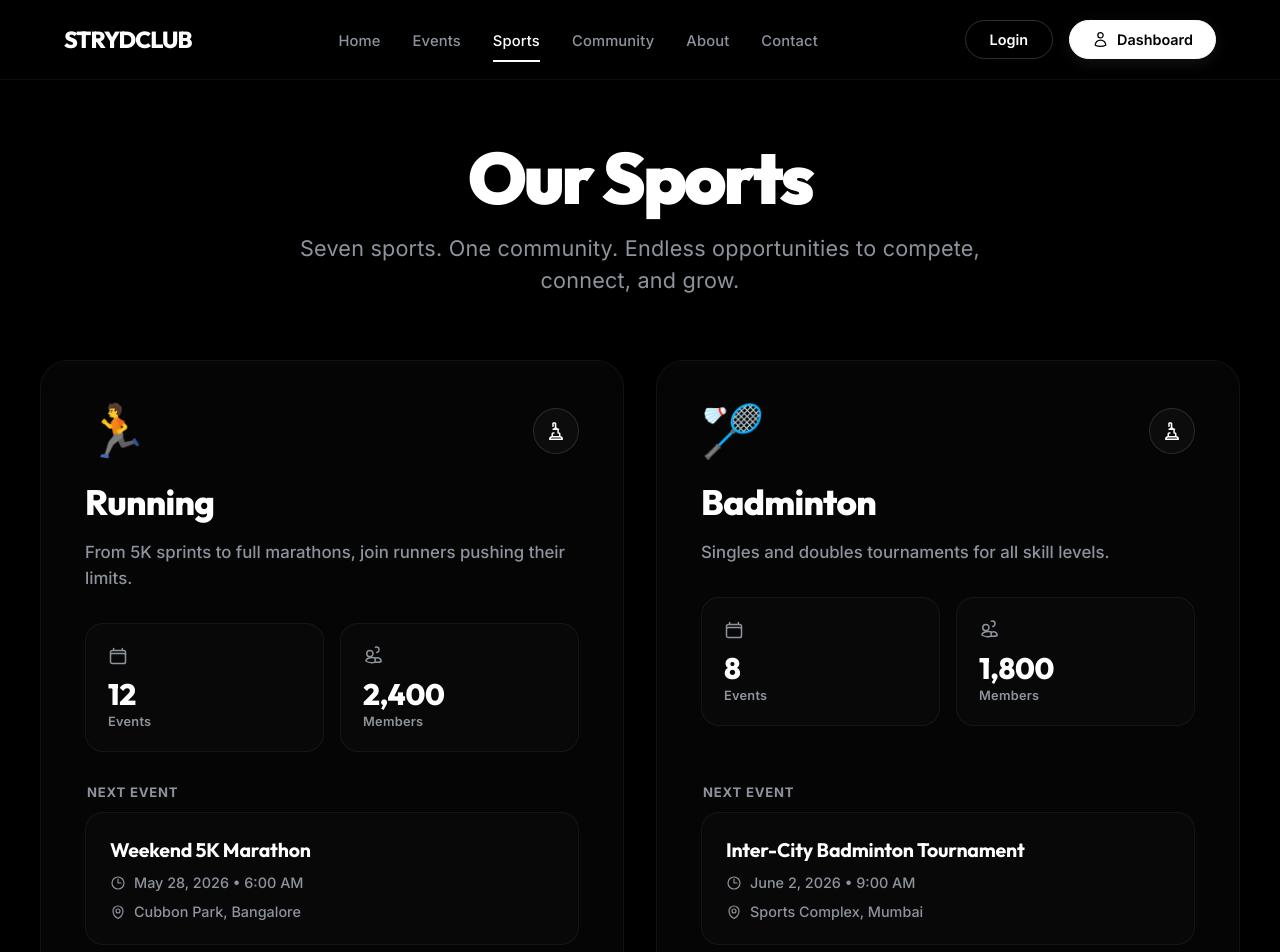
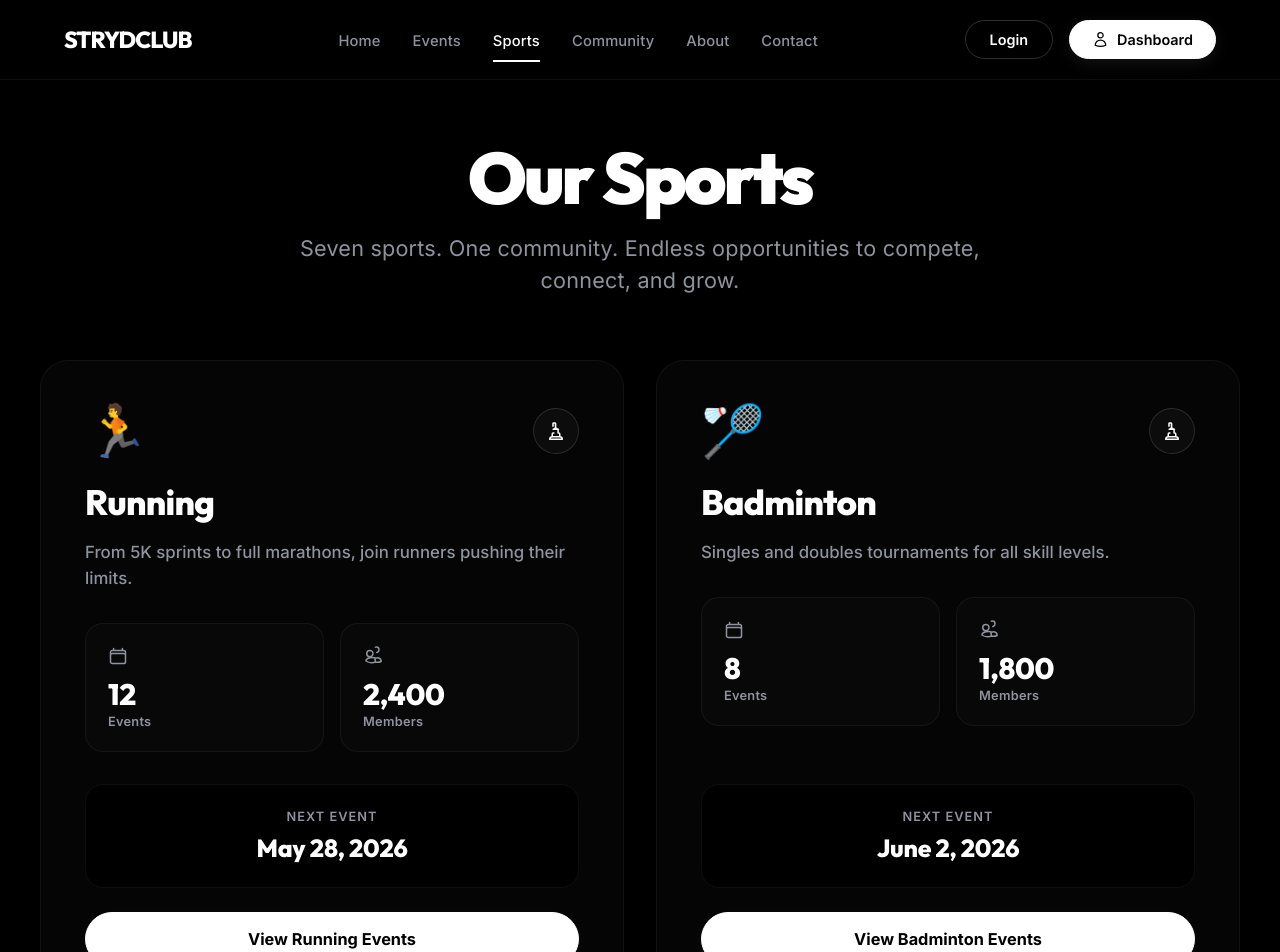
Before and after one commit to Midhunnairts/StrydclubFrontend, an Angular app: page /sports in a window 1280 px wide. Shown: the top 952 px of the page. Built offline with nearby package versions, Linux system fonts and the light colour scheme.

Commit message:
sports page remaining part

```diff
--- a/src/app/pages/sports/sports.html
+++ b/src/app/pages/sports/sports.html
@@ -51,33 +51,29 @@
 
           <!-- Bottom Next Event Sub-card Panel -->
           <div class="sport-next-event-panel">
-            <span class="panel-section-title">Next Event</span>
-
             <div class="panel-event-details">
-              <h3 class="panel-event-title">{{ sport.nextEvent.title }}</h3>
-
-              <!-- Date & Time Row -->
-              <div class="panel-meta-row">
-                <svg xmlns="http://www.w3.org/2000/svg" fill="none" viewBox="0 0 24 24" stroke-width="1.8" stroke="currentColor" class="meta-icon">
-                  <path stroke-linecap="round" stroke-linejoin="round" d="M12 6v6h4.5m4.5 0a9 9 0 1 1-18 0 9 9 0 0 1 18 0Z" />
-                </svg>
-                <span>{{ sport.nextEvent.date }} • {{ sport.nextEvent.time }}</span>
-              </div>
-
-              <!-- Location Row -->
-              <div class="panel-meta-row">
-                <svg xmlns="http://www.w3.org/2000/svg" fill="none" viewBox="0 0 24 24" stroke-width="1.8" stroke="currentColor" class="meta-icon">
-                  <path stroke-linecap="round" stroke-linejoin="round" d="M15 10.5a3 3 0 1 1-6 0 3 3 0 0 1 6 0Z" />
-                  <path stroke-linecap="round" stroke-linejoin="round" d="M19.5 10.5c0 7.142-7.5 11.25-7.5 11.25S4.5 17.642 4.5 10.5a7.5 7.5 0 1 1 15 0Z" />
-                </svg>
-                <span>{{ sport.nextEvent.location }}</span>
-              </div>
+              <span class="panel-section-title">Next Event</span>
+              <h3 class="panel-event-date">{{ sport.nextEvent.date }}</h3>
             </div>
           </div>
+
+          <!-- View Sport Events Button -->
+          <a href="#" class="btn-view-sport-events" id="btn-view-{{ sport.name.toLowerCase() }}-events">
+            View {{ sport.name }} Events
+          </a>
 
         </div>
       }
     </div>
 
+    <!-- Request a Sport CTA Section -->
+    <div class="request-sport-banner" id="request-sport-cta">
+      <h2 class="banner-title">Don't see your sport?</h2>
+      <p class="banner-subtitle">We're constantly expanding. Let us know what you'd like to see next.</p>
+      <button class="btn-request-sport" id="btn-request-sport-action">
+        Request a Sport
+      </button>
+    </div>
+
   </div>
 </section>
--- a/src/app/pages/sports/sports.scss
+++ b/src/app/pages/sports/sports.scss
@@ -185,56 +185,125 @@
   margin-top: auto; /* Pushes to the bottom */
 }
 
-.panel-section-title {
-  font-family: var(--font-family-body);
-  font-size: 0.82rem;
-  font-weight: 700;
-  text-transform: uppercase;
-  color: var(--text-muted);
-  letter-spacing: 0.06em;
-  margin-bottom: 12px;
-  padding-left: 2px;
-}
-
 .panel-event-details {
   display: flex;
   flex-direction: column;
-  gap: 12px;
+  align-items: center;
+  justify-content: center;
   padding: 24px;
   border-radius: 18px;
-  background-color: rgba(255, 255, 255, 0.015);
+  background-color: #000000;
   border: 1px solid rgba(255, 255, 255, 0.05);
   transition: var(--transition-smooth);
+  text-align: center;
 
-  .panel-event-title {
+  .panel-section-title {
+    font-family: var(--font-family-body);
+    font-size: 0.8rem;
+    font-weight: 600;
+    text-transform: uppercase;
+    color: var(--text-muted);
+    letter-spacing: 0.08em;
+    margin-bottom: 8px;
+  }
+
+  .panel-event-date {
     font-family: var(--font-family-title);
-    font-size: 1.22rem;
-    font-weight: 700;
+    font-size: 1.55rem;
+    font-weight: 800;
     color: var(--text-white);
     margin: 0;
     letter-spacing: -0.01em;
   }
 
-  .panel-meta-row {
-    display: flex;
-    align-items: center;
-    gap: 8px;
-    font-family: var(--font-family-body);
-    font-size: 0.9rem;
-    font-weight: 500;
-    color: var(--text-muted);
+  &:hover {
+    border-color: rgba(255, 255, 255, 0.12);
+    box-shadow: 0 0 15px rgba(255, 255, 255, 0.02);
+  }
+}
 
-    .meta-icon {
-      width: 16px;
-      height: 16px;
-      color: var(--text-muted);
-      flex-shrink: 0;
-    }
+.btn-view-sport-events {
+  display: flex;
+  align-items: center;
+  justify-content: center;
+  width: 100%;
+  padding: 16px;
+  border-radius: 50px;
+  background-color: var(--text-white);
+  border: 1px solid var(--text-white);
+  font-family: var(--font-family-body);
+  font-size: 1.02rem;
+  font-weight: 700;
+  color: var(--bg-dark-pure);
+  text-decoration: none;
+  box-shadow: 0 4px 15px rgba(255, 255, 255, 0.04);
+  transition: var(--transition-smooth);
+  margin-top: 24px;
+
+  &:hover {
+    transform: translateY(-2px);
+    box-shadow: 0 6px 22px rgba(255, 255, 255, 0.18);
+  }
+}
+
+/* Request a Sport CTA Section */
+.request-sport-banner {
+  display: flex;
+  flex-direction: column;
+  align-items: center;
+  justify-content: center;
+  text-align: center;
+  padding: 80px 40px;
+  background-color: rgba(255, 255, 255, 0.01);
+  border: 1px solid rgba(255, 255, 255, 0.04);
+  border-radius: 28px;
+  margin-top: 80px;
+  backdrop-filter: blur(4px);
+  -webkit-backdrop-filter: blur(4px);
+  transition: var(--transition-smooth);
+
+  &:hover {
+    background-color: rgba(255, 255, 255, 0.02);
+    border-color: rgba(255, 255, 255, 0.08);
   }
 
-  &:hover {
-    background-color: rgba(255, 255, 255, 0.03);
-    border-color: rgba(255, 255, 255, 0.08);
+  .banner-title {
+    font-family: var(--font-family-title);
+    font-size: 3.2rem;
+    font-weight: 800;
+    color: var(--text-white);
+    margin: 0 0 16px 0;
+    letter-spacing: -0.03em;
+  }
+
+  .banner-subtitle {
+    font-family: var(--font-family-body);
+    font-size: 1.22rem;
+    font-weight: 400;
+    color: var(--text-muted);
+    margin: 0 0 36px 0;
+    max-width: 600px;
+    line-height: 1.5;
+  }
+
+  .btn-request-sport {
+    display: inline-block;
+    padding: 15px 44px;
+    border-radius: 50px;
+    border: 1.8px solid rgba(255, 255, 255, 0.22);
+    background-color: transparent;
+    font-family: var(--font-family-body);
+    font-size: 1rem;
+    font-weight: 700;
+    color: var(--text-white);
+    transition: var(--transition-smooth);
+    cursor: pointer;
+
+    &:hover {
+      background-color: rgba(255, 255, 255, 0.05);
+      border-color: rgba(255, 255, 255, 0.5);
+      transform: translateY(-2px);
+    }
   }
 }
 
--- a/src/app/pages/sports/sports.ts
+++ b/src/app/pages/sports/sports.ts
@@ -112,7 +112,7 @@ export class SportsComponent {
       membersCount: 650,
       nextEvent: {
         title: 'Padel Club Challenge',
-        date: 'June 25, 2026',
+        date: 'June 12, 2026',
         time: '6:00 PM',
         location: 'Padel Arena, Hyderabad'
       }
```
